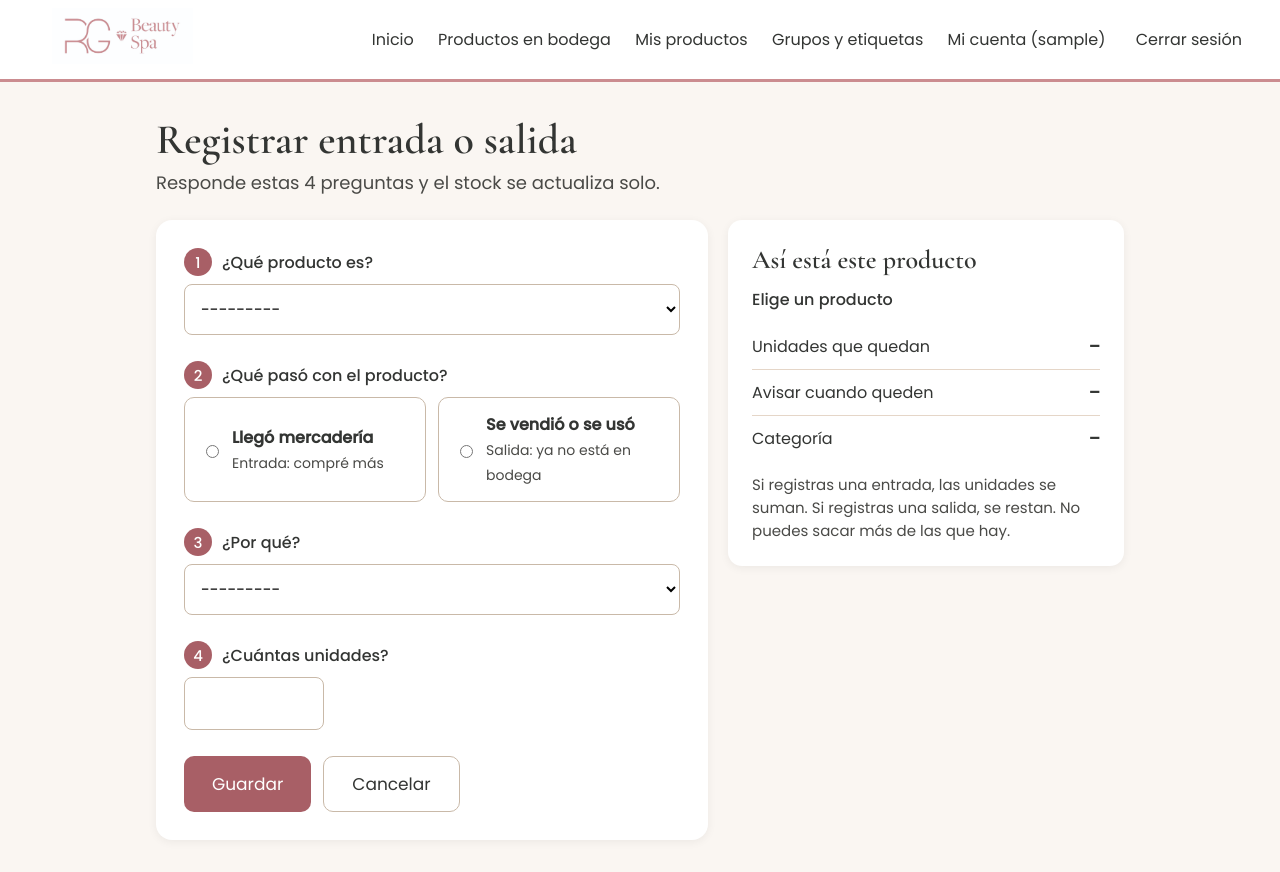
After one commit to vergaran46-hub/Inventario_BackEnd, a Django app: page /movimiento/ in a window 1280 px wide. The commit adds this page. Run offline with Django 5.2, Linux system fonts and the light colour scheme; the visitor is signed in with stand-in values (Sample User, id 1); data that the repository does not hold is empty.

Commit message:
Agrega pantalla de inicio y registro de entradas y salidas
- Nueva pantalla de inicio con saludo, dos accesos (registrar entrada o salida, ver productos en bodega) y la tarjeta "Se están acabando N productos".
- Nueva pantalla "Registrar entrada o salida" con 4 pasos, panel lateral con el estado del producto y validación de stock.
- La vista movimiento_crear suma o resta el stock y guarda el movimiento en una transacción.
- Estilos de ambas pantallas ajustados al prototipo del Proyecto Integrado.

```diff
--- a/config/urls.py
+++ b/config/urls.py
@@ -5,7 +5,9 @@ from inventario import views
 
 urlpatterns = [
     path('admin/', admin.site.urls),
-    path('', views.home, name='home'),
+    path('', views.inicio, name='inicio'),
+    path('movimiento/', views.movimiento_crear, name='movimiento_crear'),
+    path('productos/', views.home, name='home'),
     path('mis-productos/', views.mis_productos, name='mis_productos'),
     path('producto/<int:pk>/', views.producto_detalle, name='producto_detalle'),
     path('producto/nuevo/', views.producto_crear, name='producto_crear'),
--- a/inventario/forms.py
+++ b/inventario/forms.py
@@ -42,14 +42,13 @@ class ProductoForm(forms.ModelForm):
         self.fields['categoria'].queryset = Categoria.objects.order_by('nombre')
         self.fields['categoria'].empty_label = 'Sin grupo'
         self.fields['etiquetas'].queryset = Etiqueta.objects.order_by('nombre')
+
     def clean_nombre(self):
         nombre = self.cleaned_data['nombre'].strip()
         if len(nombre) < 3:
             raise forms.ValidationError('El nombre debe tener al menos 3 caracteres.')
-        if not re.search(r'[A-Za-zÁÉÍÓÚÜÑáéíóúüñ]', nombre):
-            raise forms.ValidationError('El nombre debe incluir letras, no solo números o símbolos.')
-        if not re.fullmatch(r'[A-Za-zÁÉÍÓÚÜÑáéíóúüñ0-9 .,()/%-]+', nombre):
-            raise forms.ValidationError('El nombre solo puede tener letras, números y espacios.')
+        if nombre.isdigit():
+            raise forms.ValidationError('El nombre debe incluir letras, no solo números.')
         return nombre
 
     def clean_stock_actual(self):
--- a/inventario/static/inventario/css/estilos.css
+++ b/inventario/static/inventario/css/estilos.css
@@ -272,3 +272,204 @@ a.btn-claro:hover {
 .btn-peligro {
   background: var(--alerta);
 }
+
+/* ---------- Inicio ---------- */
+.saludo {
+  font-size: 42px;
+  margin: 0;
+}
+
+.saludo-sub {
+  margin: 4px 0 24px;
+  font-size: 18px;
+  color: #4a4a47;
+}
+
+.opciones {
+  display: flex;
+  flex-wrap: wrap;
+  gap: 20px;
+  margin-bottom: 28px;
+}
+
+.opcion {
+  flex: 1 1 260px;
+  display: flex;
+  flex-direction: column;
+  gap: 10px;
+  background: #fff;
+  border: 2px solid var(--beige);
+  border-radius: 16px;
+  padding: 24px;
+  box-shadow: 0 2px 10px rgba(0, 0, 0, 0.06);
+  color: var(--texto);
+  text-decoration: none;
+}
+
+a.opcion:hover {
+  border-color: var(--rosa);
+}
+
+.opcion strong {
+  font-size: 20px;
+}
+
+.opcion span {
+  font-size: 15px;
+  color: #4a4a47;
+}
+
+.alerta-titulo {
+  font-size: 28px;
+  margin: 0 0 4px;
+  color: #8e3128;
+}
+
+.alerta-sub {
+  margin: 0 0 16px;
+  color: #4a4a47;
+}
+
+/* ---------- Registrar entrada o salida ---------- */
+.mov-grid {
+  display: flex;
+  flex-wrap: wrap;
+  gap: 20px;
+  align-items: flex-start;
+}
+
+.mov-form {
+  flex: 2 1 280px;
+  min-width: 0;
+  background: #fff;
+  border-radius: 16px;
+  padding: 28px;
+  box-shadow: 0 2px 10px rgba(0, 0, 0, 0.06);
+  display: flex;
+  flex-direction: column;
+  gap: 26px;
+}
+
+.mov-form .paso {
+  display: flex;
+  flex-direction: column;
+  gap: 8px;
+  border: 0;
+  padding: 0;
+  margin: 0;
+}
+
+.mov-form label,
+.mov-form legend {
+  display: flex;
+  gap: 10px;
+  align-items: center;
+  font-weight: 500;
+  padding: 0;
+  margin: 0;
+}
+
+.mov-form legend {
+  margin-bottom: 8px;
+}
+
+.num {
+  background: #a85f66;
+  color: #fff;
+  width: 28px;
+  height: 28px;
+  border-radius: 50%;
+  display: inline-flex;
+  align-items: center;
+  justify-content: center;
+  font-size: 15px;
+}
+
+.mov-form select {
+  padding: 12px;
+  font-size: 16px;
+  background: #fff;
+}
+
+.mov-form input[type="number"] {
+  width: 140px;
+  padding: 12px;
+  font-size: 18px;
+}
+
+.tipos {
+  display: flex;
+  gap: 12px;
+  flex-wrap: wrap;
+}
+
+.mov-form label.tipo-op {
+  flex: 1 1 200px;
+  border: 1px solid #c9b9a8;
+  border-radius: 10px;
+  padding: 14px 16px;
+  cursor: pointer;
+  font-weight: 400;
+}
+
+.tipo-op small {
+  font-size: 14px;
+  color: #4a4a47;
+}
+
+.tipo-op:has(input:checked) {
+  border: 2px solid #a85f66;
+  padding: 13px 15px;
+  background: #fbf1f1;
+}
+
+.mov-botones {
+  display: flex;
+  flex-wrap: wrap;
+  gap: 12px;
+}
+
+.btn-grande {
+  padding: 14px 28px;
+  font-size: 17px;
+  border-radius: 10px;
+}
+
+.mov-form .btn {
+  background: #a85f66;
+}
+
+.mov-form .btn-claro {
+  background: #fff;
+}
+
+.mov-lado {
+  flex: 1 1 260px;
+}
+
+.mov-lado h2 {
+  font-size: 26px;
+  margin: 0 0 12px;
+}
+
+.lado-nombre {
+  font-weight: 500;
+  margin-bottom: 12px;
+}
+
+.fila {
+  display: flex;
+  justify-content: space-between;
+  padding: 10px 0;
+  border-bottom: 1px solid var(--beige);
+}
+
+.fila:last-of-type {
+  border-bottom: 0;
+}
+
+.lado-nota {
+  font-size: 15px;
+  color: #4a4a47;
+  margin: 12px 0 0;
+}
--- a/inventario/templates/inventario/base.html
+++ b/inventario/templates/inventario/base.html
@@ -6,14 +6,15 @@
   <meta name="viewport" content="width=device-width, initial-scale=1">
   <title>{% block titulo %}RG Beauty Spa{% endblock %}</title>
   <link href="https://fonts.googleapis.com/css2?family=Cormorant+Garamond:wght@600&family=Poppins:wght@400;500&display=swap" rel="stylesheet">
-  <link rel="stylesheet" href="{% static 'inventario/css/estilos.css' %}">
+  <link rel="stylesheet" href="{% static 'inventario/css/estilos.css' %}?v=4">
 </head>
 <body>
   <nav>
-    <a href="{% url 'home' %}"><img src="{% static 'inventario/img/logo_menu.jpg' %}" alt="RG Beauty Spa"></a>
+    <a href="{% url 'inicio' %}"><img src="{% static 'inventario/img/logo_menu.jpg' %}" alt="RG Beauty Spa"></a>
     <div>
       {% if user.is_authenticated %}
-        <a href="{% url 'home' %}">Productos</a>
+        <a href="{% url 'inicio' %}">Inicio</a>
+        <a href="{% url 'home' %}">Productos en bodega</a>
         <a href="{% url 'mis_productos' %}">Mis productos</a>
         <a href="{% url 'grupos' %}">Grupos y etiquetas</a>
         <a href="{% url 'perfil' %}">Mi cuenta ({{ user.username }})</a>
--- /dev/null
+++ b/inventario/templates/inventario/movimiento_form.html
@@ -0,0 +1,87 @@
+{% extends 'inventario/base.html' %}
+{% block titulo %}Registrar entrada o salida{% endblock %}
+{% block contenido %}
+<h1 class="saludo">Registrar entrada o salida</h1>
+<p class="saludo-sub">Responde estas 4 preguntas y el stock se actualiza solo.</p>
+
+<div class="mov-grid">
+  <form method="post" class="mov-form">
+    {% csrf_token %}
+    {{ form.non_field_errors }}
+
+    <div class="paso">
+      <label for="{{ form.producto.id_for_label }}"><span class="num">1</span> ¿Qué producto es?</label>
+      {{ form.producto }}
+      {{ form.producto.errors }}
+    </div>
+
+    <fieldset class="paso">
+      <legend><span class="num">2</span> ¿Qué pasó con el producto?</legend>
+      <div class="tipos">
+        {% for radio in form.tipo %}
+          {% if radio.data.value %}
+          <label class="tipo-op">
+            {{ radio.tag }}
+            <span>
+              {% if radio.data.value == 'ENTRADA' %}
+                <strong>Llegó mercadería</strong><br><small>Entrada: compré más</small>
+              {% else %}
+                <strong>Se vendió o se usó</strong><br><small>Salida: ya no está en bodega</small>
+              {% endif %}
+            </span>
+          </label>
+          {% endif %}
+        {% endfor %}
+      </div>
+      {{ form.tipo.errors }}
+    </fieldset>
+
+    <div class="paso">
+      <label for="{{ form.motivo.id_for_label }}"><span class="num">3</span> ¿Por qué?</label>
+      {{ form.motivo }}
+      {{ form.motivo.errors }}
+    </div>
+
+    <div class="paso">
+      <label for="{{ form.cantidad.id_for_label }}"><span class="num">4</span> ¿Cuántas unidades?</label>
+      {{ form.cantidad }}
+      {{ form.cantidad.errors }}
+    </div>
+
+    <div class="mov-botones">
+      <button class="btn btn-grande" type="submit">Guardar</button>
+      <a class="btn btn-claro btn-grande" href="{% url 'inicio' %}">Cancelar</a>
+    </div>
+  </form>
+
+  <aside class="tarjeta mov-lado">
+    <h2>Así está este producto</h2>
+    <div id="lado-nombre" class="lado-nombre">Elige un producto</div>
+    <div class="fila"><span>Unidades que quedan</span><strong id="lado-stock">–</strong></div>
+    <div class="fila"><span>Avisar cuando queden</span><strong id="lado-minimo">–</strong></div>
+    <div class="fila"><span>Categoría</span><strong id="lado-categoria">–</strong></div>
+    <p class="lado-nota">Si registras una entrada, las unidades se suman. Si registras una salida, se restan. No puedes sacar más de las que hay.</p>
+  </aside>
+</div>
+
+<div id="datos-productos" hidden>
+  {% for p in form.fields.producto.queryset %}
+    <span data-id="{{ p.pk }}" data-nombre="{{ p.nombre }}" data-stock="{{ p.stock_actual }}" data-minimo="{{ p.stock_minimo }}" data-categoria="{{ p.categoria|default:'Sin grupo' }}"></span>
+  {% endfor %}
+</div>
+
+<script>
+  const select = document.getElementById('{{ form.producto.id_for_label }}');
+  function actualizarLado() {
+    const d = document.querySelector('#datos-productos [data-id="' + select.value + '"]');
+    document.getElementById('lado-nombre').textContent = d ? d.dataset.nombre : 'Elige un producto';
+    document.getElementById('lado-stock').textContent = d ? d.dataset.stock : '–';
+    document.getElementById('lado-minimo').textContent = d ? d.dataset.minimo : '–';
+    document.getElementById('lado-categoria').textContent = d ? d.dataset.categoria : '–';
+    const bajo = d && Number(d.dataset.stock) <= Number(d.dataset.minimo);
+    document.getElementById('lado-stock').style.color = bajo ? '#B5483F' : '';
+  }
+  select.addEventListener('change', actualizarLado);
+  actualizarLado();
+</script>
+{% endblock %}
--- a/inventario/views.py
+++ b/inventario/views.py
@@ -5,10 +5,47 @@ from django.contrib.auth.views import PasswordChangeView
 from django.contrib.messages.views import SuccessMessageMixin
 from django.core.exceptions import PermissionDenied
 from django.core.paginator import Paginator
+from django.db import transaction
 from django.db.models import Q, ProtectedError
 from django.urls import reverse_lazy
 from .models import Producto, Categoria, Etiqueta
-from .forms import ProductoForm, RegistroForm, PerfilForm, CategoriaForm, EtiquetaForm
+from .forms import ProductoForm, RegistroForm, PerfilForm, CategoriaForm, EtiquetaForm, MovimientoForm
+
+
+# ---------- Inicio ----------
+
+@login_required
+def inicio(request):
+    por_acabarse = []
+    for p in Producto.objects.order_by('nombre'):
+        if p.stock_actual <= p.stock_minimo:
+            por_acabarse.append(p)
+    return render(request, 'inventario/inicio.html', {'por_acabarse': por_acabarse})
+
+
+# ---------- Entradas y salidas ----------
+
+@login_required
+def movimiento_crear(request):
+    if request.method == 'POST':
+        form = MovimientoForm(request.POST)
+        if form.is_valid():
+            movimiento = form.save(commit=False)
+            movimiento.usuario = request.user
+            producto = movimiento.producto
+            with transaction.atomic():
+                if movimiento.tipo == 'ENTRADA':
+                    producto.stock_actual += movimiento.cantidad
+                else:
+                    producto.stock_actual -= movimiento.cantidad
+                producto.save()
+                movimiento.save()
+            messages.success(request, f'Listo: ahora quedan {producto.stock_actual} unidades de {producto.nombre}.')
+            return redirect('inicio')
+        messages.error(request, 'Revisa los datos del formulario.')
+    else:
+        form = MovimientoForm()
+    return render(request, 'inventario/movimiento_form.html', {'form': form})
 
 
 # ---------- Listado (pantalla principal) ----------
@@ -18,7 +55,7 @@ def home(request):
     q = request.GET.get('q', '').strip()
     categoria_id = request.GET.get('categoria', '')
 
-    # select_related y prefetch_related evitan consultas repetidas por fila
+
     productos = (
         Producto.objects
         .select_related('categoria', 'usuario')
@@ -33,7 +70,6 @@ def home(request):
     paginator = Paginator(productos, 5)
     page_obj = paginator.get_page(request.GET.get('page'))
 
-    # Para conservar búsqueda y filtro al cambiar de página
     params = request.GET.copy()
     params.pop('page', None)
 
@@ -77,7 +113,7 @@ def producto_crear(request):
             producto = form.save(commit=False)
             producto.usuario = request.user
             producto.save()
-            form.save_m2m()   # guarda las etiquetas
+            form.save_m2m()
             messages.success(request, 'Producto creado correctamente.')
             return redirect('home')
         messages.error(request, 'Revisa los datos del formulario.')
```
Also changed, not shown: inventario/templates/inventario/inicio.html (added, +43 -0 lines).
